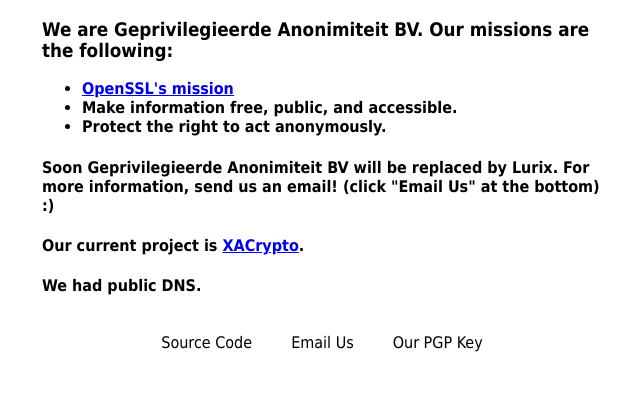
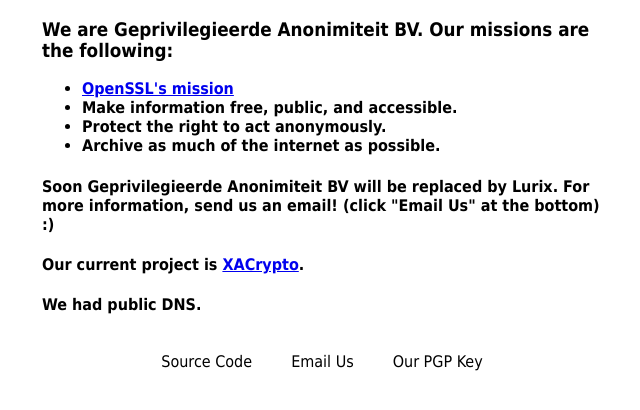
Before and after one commit to Geprivilegieerde-Anonimiteit-BV/ga-bv.mathai.cloud, a plain HTML site: page index.html in a window 1280 px wide. Shown: the whole page, without its empty margins (318-958 px from the left). Drawn offline with Linux system fonts and the light colour scheme.

Commit message:
Update index.html

```diff
--- a/index.html
+++ b/index.html
@@ -36,6 +36,7 @@
   <li><a href="https://openssl-mission.org/">OpenSSL's mission</a></li>
   <li>Make information free, public, and accessible.</li>
   <li>Protect the right to act anonymously.</li>
+  <li>Archive as much of the internet as possible.</li>
 </ul>
   <h4>Soon Geprivilegieerde Anonimiteit BV will be replaced by Lurix. For more information, send us an email! (click "Email Us" at the bottom) :)</h4>
 <h4>Our current project is <a href="https://github.com/Geprivilegieerde-Anonimiteit-BV/XACrypto">XACrypto</a>.</h4>
```
